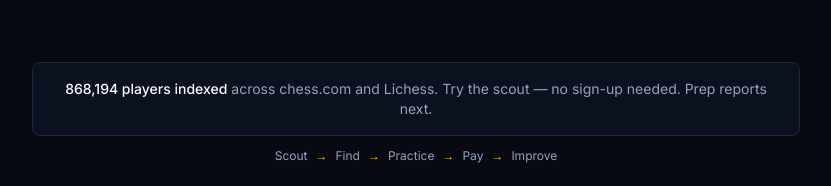
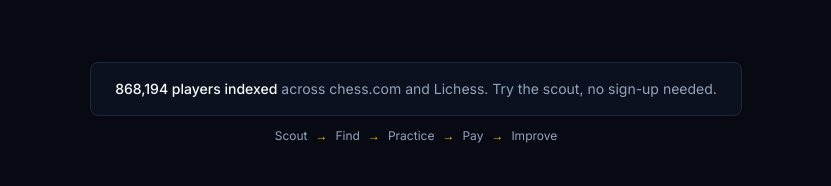
Before and after one commit to BoazTelem/chessco, a Next.js app in the folder apps/web/: page / in a window 1280 px wide. Shown: the part 644-830 px from the top of the page, without its empty margins (224-1055 px from the left). Built offline with nearby package versions, Linux system fonts and the light colour scheme; no server answers.

Commit message:
text fix in home page

```diff
--- a/apps/web/app/page.tsx
+++ b/apps/web/app/page.tsx
@@ -65,7 +65,7 @@
         <div className="mt-8 flex flex-col gap-3 text-sm">
           <div className="rounded-lg border border-border bg-card px-6 py-4 text-muted-foreground">
             <span className="font-medium text-foreground">868,194 players indexed</span> across
-            chess.com and Lichess. Try the scout — no sign-up needed. Prep reports next.
+            chess.com and Lichess. Try the scout, no sign-up needed.
           </div>
           <div className="flex items-center justify-center gap-2 text-xs text-muted-foreground">
             <span>Scout</span>
```
